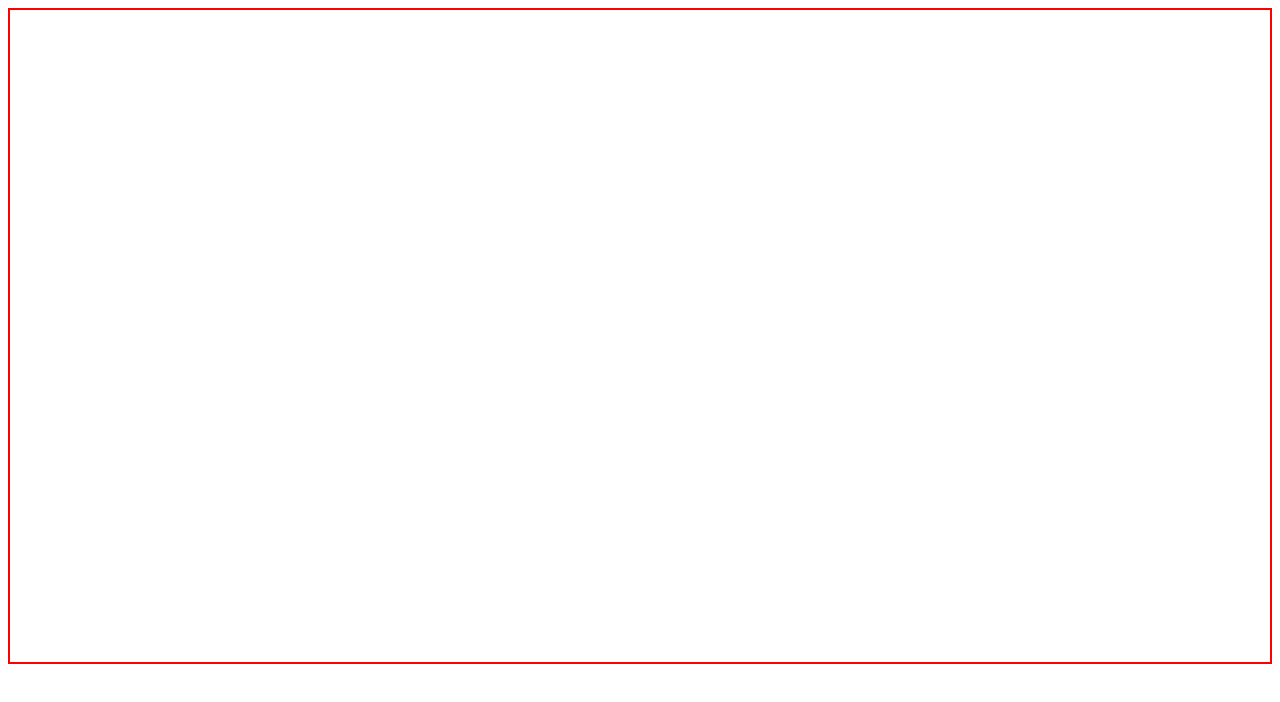
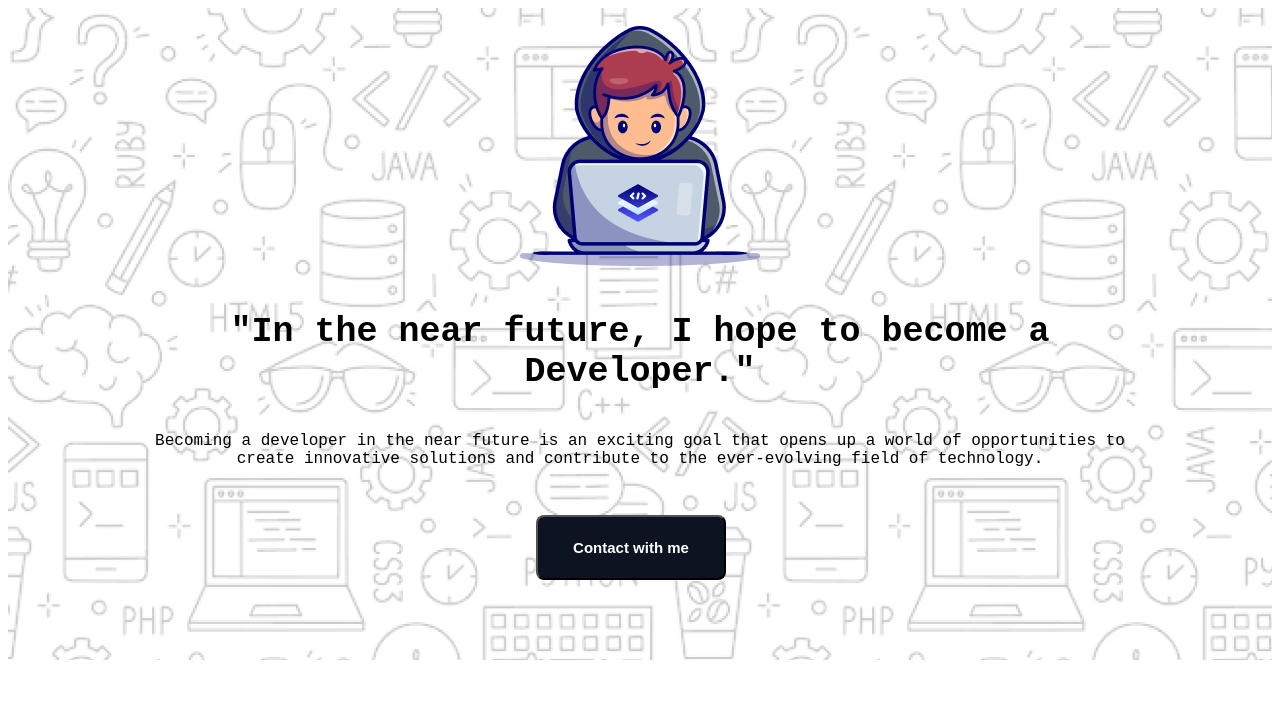
Before and after one commit to Sanim1951/Assignment-1, a plain HTML site: page index.html in a window 1280 px wide. Drawn offline with Linux system fonts and the light colour scheme; a web font is replaced by a local one.

Commit message:
added banner section

```diff
--- a/index.html
+++ b/index.html
@@ -10,7 +10,12 @@
     <header>
         <div class="banner-container">
             <div class="banner-content">
-
+                <div>
+                    <img class="image" src="assets/Group.png" alt="">
+                </div>
+                <h1 class="banner-title">"In the near future, I hope to become a <br> <span class="developer">Developer.</span>"</h1>
+                <p>Becoming a developer in the near future is an exciting goal that opens up a world of opportunities to create innovative solutions and contribute to the ever-evolving field of technology.</p>
+                <button class="btn-primary">Contact with me</button>
             </div>
         </div>
     </header>
--- a/styles/style.css
+++ b/styles/style.css
@@ -1,10 +1,51 @@
-/* banner background img */
+/*banner background img */
+ @import url('https://fonts.googleapis.com/css2?family=Azeret+Mono:ital,wght@0,100..900;1,100..900&display=swap');
+body{
+    font-family: "Azeret Mono", monospace;
+}
 .banner-container{
     max-width: 1440px;
     height: 652px;
-    border: 2px solid red;
+
+    background-image: url(../assets/Hero-bg.png);
+}
+
+.image{
+    margin: 18px 378px 18px 378px;
 }
 
 .banner-content{
+    width: 998px;
+    margin: 0 auto;
+    height: 582px;
+
+    display: flex;
+    flex-direction: column;
+    justify-content: center;
+    text-align: center;
+
 
 }
+
+.banner-title{
+    font-size: 35px;
+    font-weight: 600;
+    margin-bottom: 24px;
+
+}
+p{
+    font-size: 16px;
+    font-weight: 400;
+    margin-bottom: 32px;
+}
+.btn-primary{
+    border-radius: 8px;
+    background: rgb(13, 19, 33);
+    width: 190px;
+    height: 65px;
+    font-size: 15px;
+    font-weight: 600;
+    padding: 21px 24px 21px 24px;
+    color: rgb(255, 255, 255);
+    margin: 15px 395px 10px 395px;
+}
```
Also changed, not shown: assets/Group 3.png (added), assets/Group 4.png (added), assets/Group.png (added), assets/Hero-bg.png (added), assets/Layer_1.png (added), assets/css.png (added), assets/facebook.png (added), assets/github.png (added), assets/handshake.jpg (added), assets/html.png (added), assets/js.png (added), assets/linkedin-icon 1.png (added), assets/mongodb.png (added), assets/nodejs.png (added), 1 more files.
